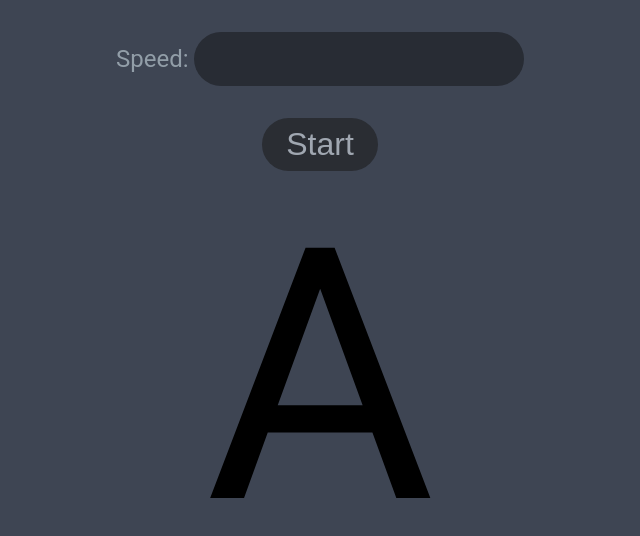
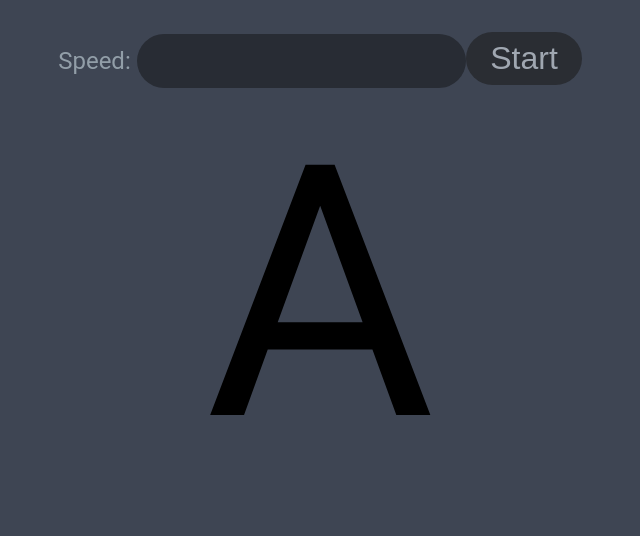
Before and after one commit to Qarls/letter-picker, a React (Create React App) app: page / in a window 1280 px wide. Shown: the top 536 px of the page, without its empty margins (320-960 px from the left). Built offline with nearby package versions, Linux system fonts and the light colour scheme.

Commit message:
fix set speed bug

```diff
--- a/src/App.js
+++ b/src/App.js
@@ -1,6 +1,4 @@
-import { useState, useRef } from 'react';
 import './App.css';
-import { ReactPropTypes } from 'react';
 import Picker from './Components/Picker';
 
 const BASE_ALPHABET = {
@@ -34,17 +32,10 @@ const BASE_ALPHABET = {
 
 function App() {
 
-  const speed = useRef()
-
-  function handleChange(event) {
-    speed.current = event.target.value
-  }
 
   return (
     <>
-      <label for='speed'>Speed: </label>
-      <input type='number' id='speed' onChange={handleChange} value={speed.current}></input>
-      <Picker style={style} letters={BASE_ALPHABET.alphabet} speedProp={speed.current}/>
+      <Picker style={style} letters={BASE_ALPHABET.alphabet} />
     </>
   );
 }
--- a/src/Components/Picker.js
+++ b/src/Components/Picker.js
@@ -1,17 +1,18 @@
-import React, {useState, useRef } from 'react'
+import React, {useState, } from 'react'
 import Letter from './Letter'
-import ReactPropTypes from 'react'
 let intervalId;
 let counter = 0;
 
-const Picker = ({style, letters, speedProp}) => {
+const Picker = ({style, letters}) => {
   const [isRunning, toggleRunning] = useState(true);
   const [currentLetter, pickLetter] = useState(() => {
     return 0
   });
-  const speed = useRef()
+  const [speed, setSpeed] = useState(199)
 
-  speed.current = speedProp
+  function handleChange(event) {
+    setSpeed(event.target.value)
+  }
 
   const nextLetter = () => {
     counter++
@@ -25,7 +26,7 @@ const Picker = ({style, letters, speedProp}) => {
   function handleRunClick() {
     toggleRunning(!isRunning)
     if (isRunning) {
-      intervalId = setInterval(nextLetter, speed.current)
+      intervalId = setInterval(nextLetter, speed)
     }
     else clearInterval(intervalId)
     return nextLetter()
@@ -33,8 +34,10 @@ const Picker = ({style, letters, speedProp}) => {
 
   return (
     <div style={style}>
-        <button onClick={handleRunClick}>{isRunning ? 'Start' : 'Stop'}</button>
-        <Letter currentLetter={currentLetter} letters={letters} />
+      <label for='speed'>Speed: </label>
+      <input type='number' id='speed' onChange={handleChange} ></input>
+      <button onClick={handleRunClick}>{isRunning ? 'Start' : 'Stop'}</button>
+      <Letter currentLetter={currentLetter} letters={letters} />
     </div>
   )
 }
```
